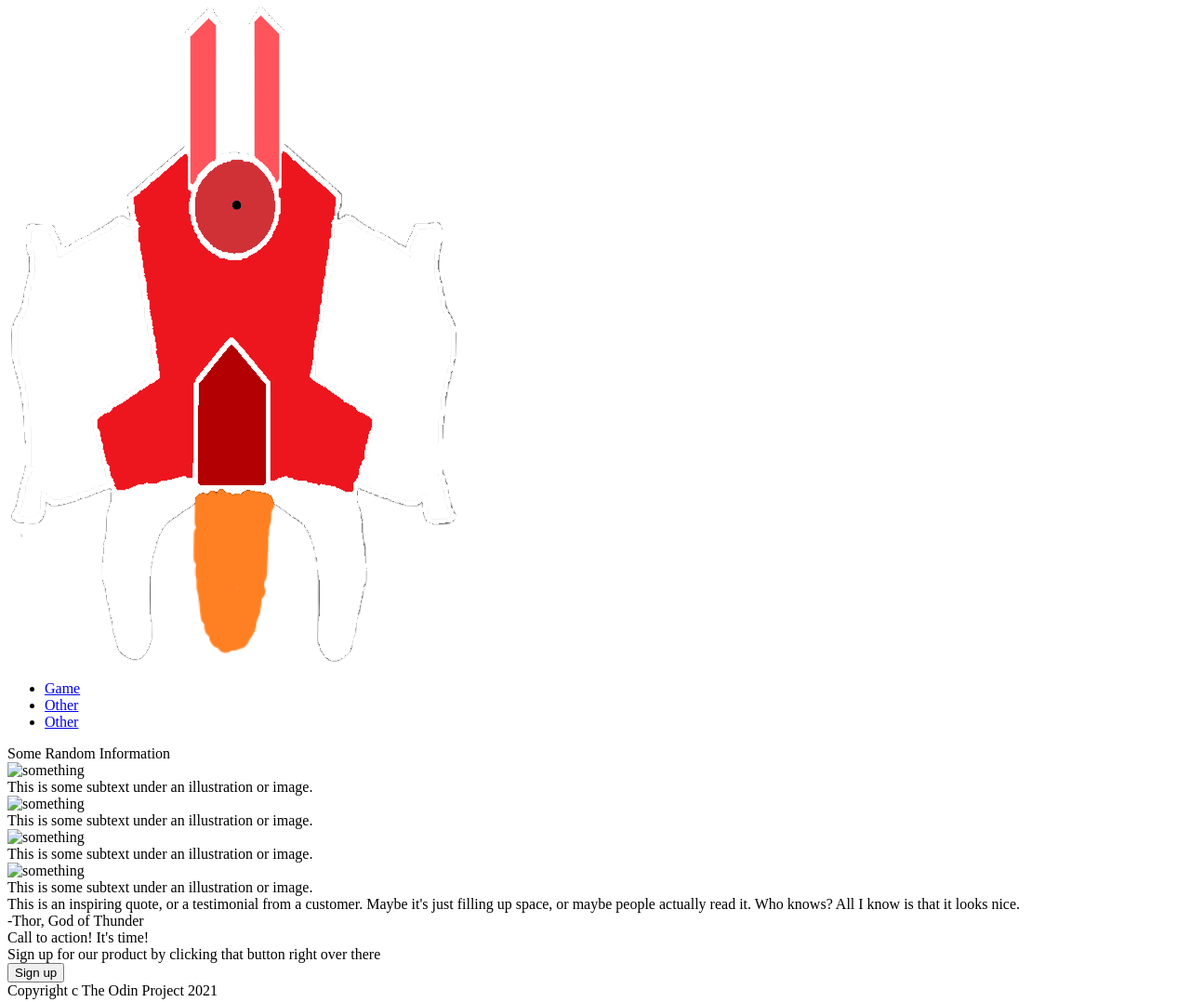
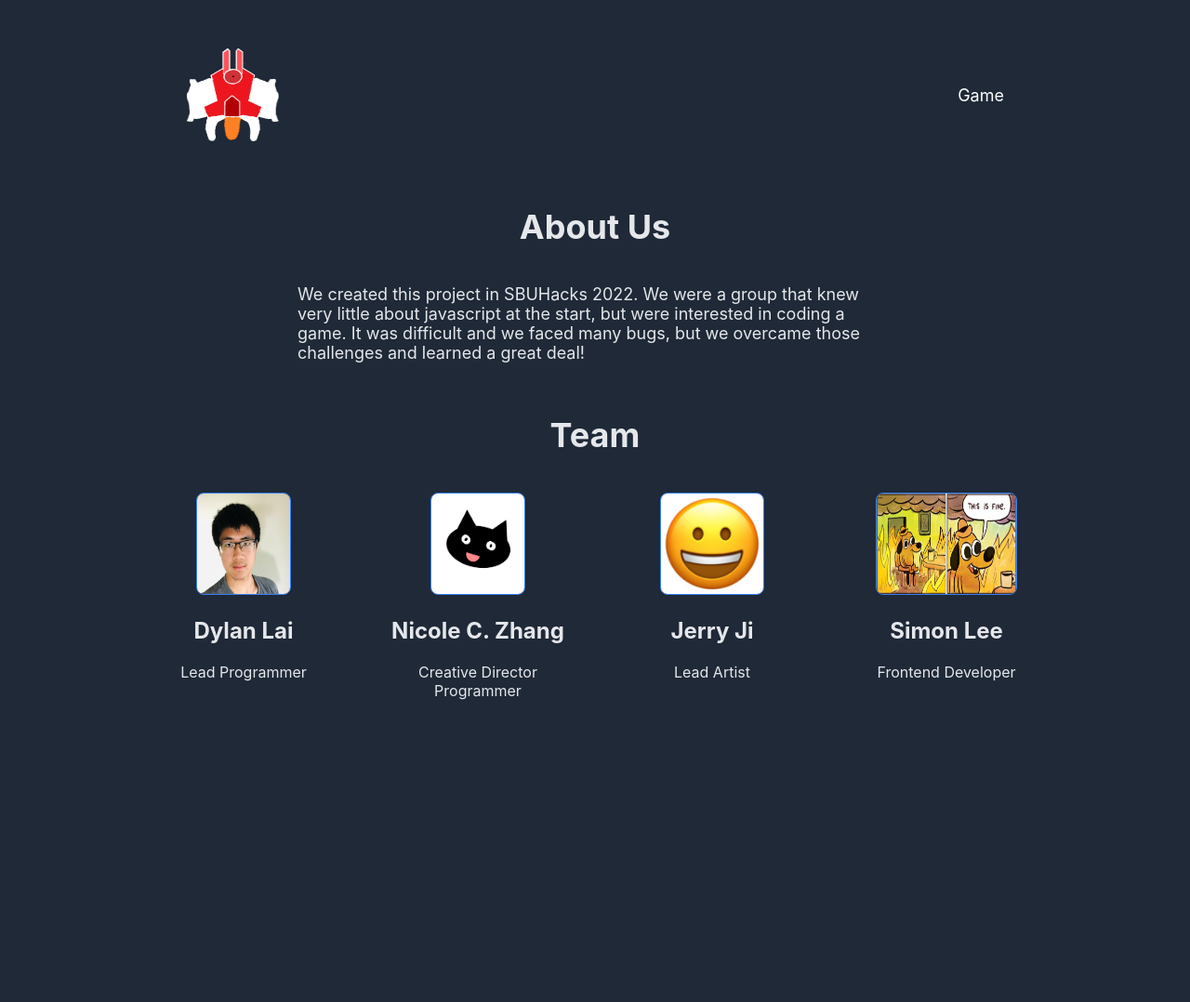
Before and after one commit to spookyflame10/SpaceGame, a plain HTML site: page about.html in a window 1280 px wide. Shown: the whole page at 93% size. After the commit the page ends 800 px from the top, so only its background shows below. Drawn offline with Linux system fonts and the light colour scheme.

Commit message:
Finished project with music and about page

```diff
--- a/about.css
+++ b/about.css
@@ -0,0 +1,80 @@
+body {
+    font-family: -apple-system, BlinkMacSystemFont, 'Segoe UI', Roboto, Oxygen, Ubuntu, Cantarell, 'Open Sans', 'Helvetica Neue', sans-serif;
+    margin: 0;
+    min-height: 100vh;
+    display: flex;
+    flex: 1;
+    flex-direction: column;
+    gap: 20px;
+    background: #1F2937;
+    color: #E5E7EB;
+}
+
+.header {
+
+    display: flex;
+    justify-content: space-between;
+    align-items: center;
+    padding-left:200px;
+    padding-right: 200px;
+    padding-bottom: 50px;
+    padding-top: 52px;
+}
+
+.logo{
+    width: 100px;
+    height: 100px;
+  border: none;
+}
+ul {
+    list-style-type: none;
+    margin: 0;
+    padding: 0;
+    display: flex;
+    gap: 24px;
+}
+
+a {
+
+    text-decoration: none;
+    font-size: 18px;
+    color: white;
+}
+
+/*contents now */
+
+.content{
+    display:flex;
+    flex-direction:column;
+    align-items:center;
+    gap: 40px;
+}
+.subheadtext{
+    font-size: 36px;
+    font-weight:bolder;
+
+}
+.aboutText{
+  font-size: 18px;
+  margin-bottom: 16px;
+  width: 50%;
+}
+.container{
+    text-align: center;
+    display: flex;
+    justify-content: center;
+    gap: 52px;
+    width: 75%;
+}
+.info{
+    max-width: 200px;
+}
+h2{
+    text-align: center;
+}
+img {
+    width:50%;
+    height:50%;
+    border-radius: 8px;
+    border: 1px solid #3882F6;
+}
--- a/about.html
+++ b/about.html
@@ -12,55 +12,46 @@
         <div class="logo"><img class = "logo" src="airship(4).png" alt="something" /></div>
         <ul>
           <li><a href="index.html">Game</a></li>
-          <li><a href="#">Other</a></li>
-          <li><a href="#">Other</a></li>
         </ul>
     </div>
 
     <div class="content">
-      <div class="subheadtext">Some Random Information</div>
+      <div class="subheadtext">About Us</div>
+      <div class="aboutText"> We created this project in SBUHacks 2022. We were a group that knew very little about javascript at the start, but were interested in coding a game.
+        It was difficult and we faced many bugs, but we overcame those challenges and learned a great deal!
+      </div>
+      <div class ="subheadtext">Team</div>
       <div class="container">
         <div class="info">
-          <img src="./images/image.jpeg" alt="something" />
+          <img src="IMG_3078.jpg" alt="Dylan Lai" style="width:50%;height:50%;"/>
           <div class="text1">
-            This is some subtext under an illustration or image.
+           <h2>Dylan Lai</h2>
+            Lead Programmer
           </div>
         </div>
         <div class="info">
-          <img src="./images/life.jpg" alt="something" />
+          <img src="cat.png" alt="something"  style = "width: 50%; height: 50%;"/>
+          <h2>Nicole C. Zhang</h2>
           <div class="text1">
-            This is some subtext under an illustration or image.
+            Creative Director<br>
+            Programmer
+
           </div>
         </div>
         <div class="info">
-          <img src="./images/mlk.jpg" alt="something" />
+          <img src="grinning-face.png" alt="something" style="width:55%;height:50%;"/>
+          <h2>Jerry Ji</h2>
           <div class="text1">
-            This is some subtext under an illustration or image.
+            Lead Artist
           </div>
         </div>
         <div class="info">
-          <img src="./images/thisisfine.jpg" alt="something" />
+          <img src="thisisfine.jpeg" alt="something" style="width:75%;height:50%;"/>
+          <h2>Simon Lee</h2>
           <div class="text1">
-            This is some subtext under an illustration or image.
+            Frontend Developer
           </div>
         </div>
       </div>
-      <div class ="container2">
-        <div class = "inception">
-        <div class = "quote">This is an inspiring quote, or a testimonial from a customer. Maybe it's just filling up space, or maybe
-          people actually read it. Who knows? All I know is that it looks nice.
-        </div>
-        <div class = "person">-Thor, God of Thunder</div>
-      </div>
-      </div>
-      <div class = "modal">
-        <div class = "container3">
-          <div class = "big">Call to action! It's time!</div>
-          <div class = "text">Sign up for our product by clicking that button right over there</div>
-        </div>
-        <button class = "two">Sign up</button>
-      </div>
-    </div>
-    <div class="footer">Copyright c The Odin Project 2021</div>
   </body>
 </html>
--- a/style.css
+++ b/style.css
@@ -3,7 +3,7 @@ html, body {
   width: 100%;
   background: #1F2937;
   font-family: -apple-system, BlinkMacSystemFont, 'Segoe UI', Roboto, Oxygen, Ubuntu,   Cantarell, 'Open Sans', 'Helvetica Neue', sans-serif;
-    margin: 0;
+
     min-height: 100vh;
     gap: 20px;
   color : white;
@@ -22,6 +22,7 @@ html, body {
     justify-content: space-between;
     align-items: center;
     margin-bottom: 100px;
+
 }
 .logo{
     font-size: 24px;
```
Also changed, not shown: index.html (+6 -8 lines), script.js (+7 -8 lines), IMG_3078.jpg (added), cat.png (added), grinning-face.png (added), thisisfine(0).jpg (added), thisisfine.jpeg (added).
